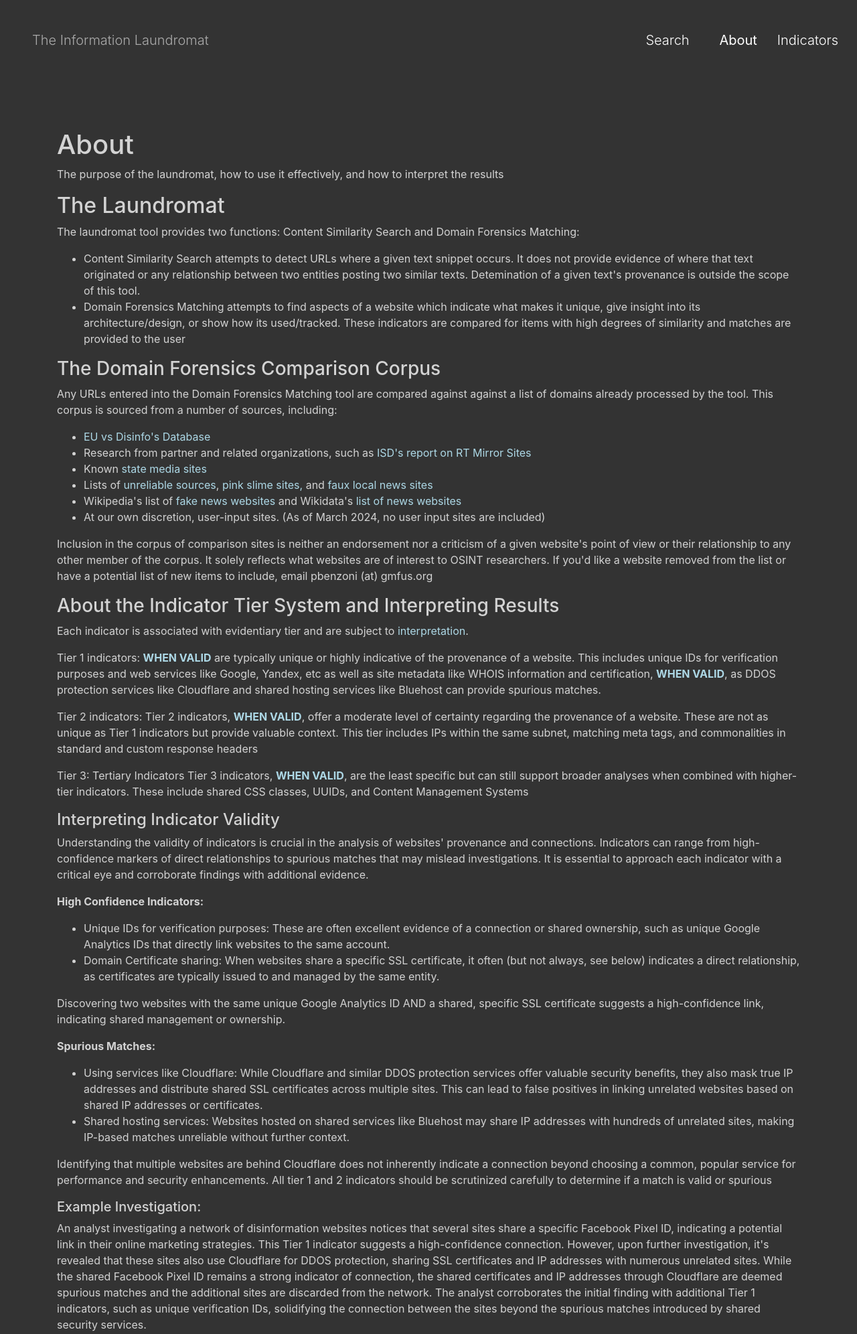
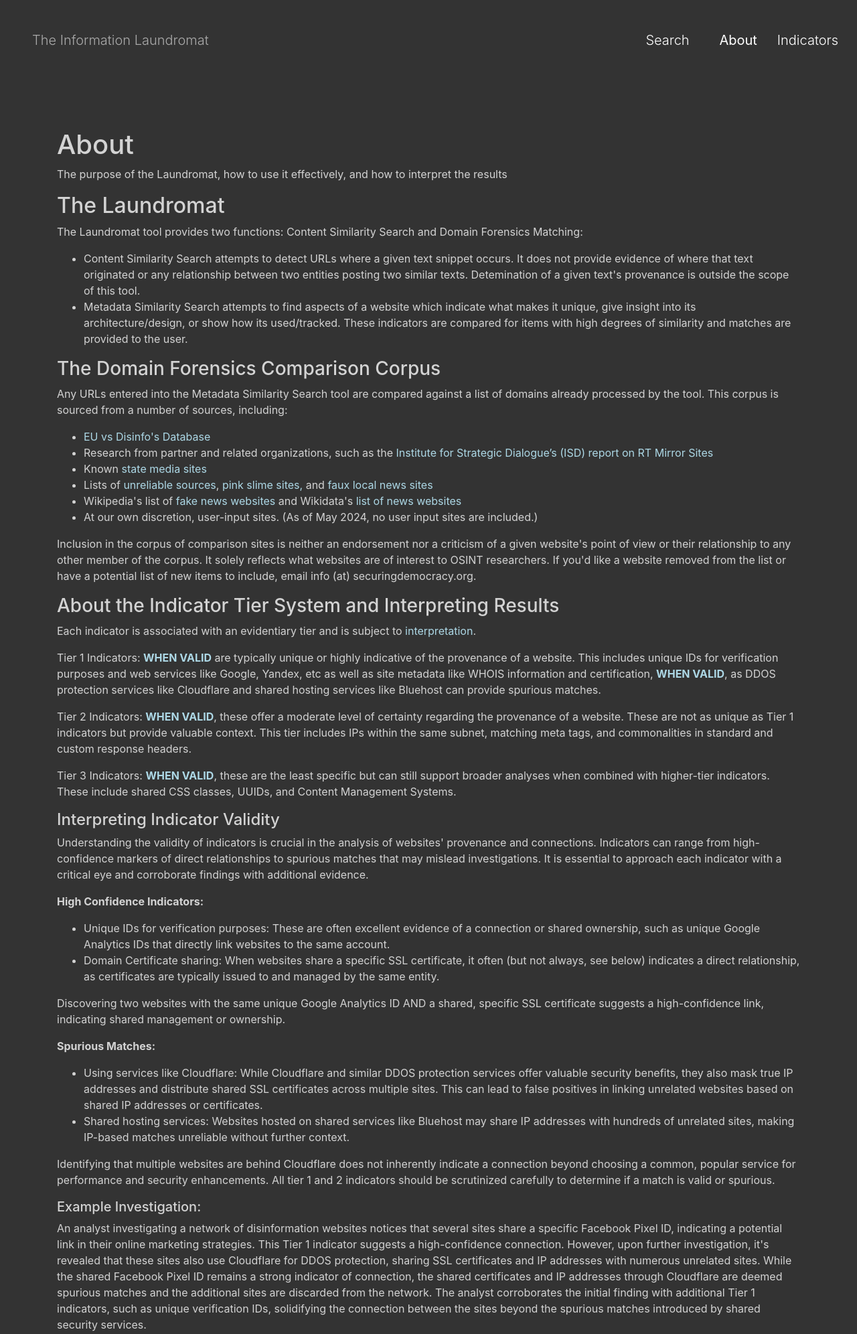
Before and after one commit to ASD-at-GMF/disinfo-laundromat, a Flask app: template templates/about.html in a window 1280 px wide. Shown: the top 1992 px of the page at 67% size. Run offline with Flask 3, Linux system fonts and the light colour scheme; the template is opened without the code that fills it, so the values that code supplies are empty; parts of the project's set-up code (start-up, migrations or seed data) failed here and were passed over; some libraries are stand-ins or nearby versions.

Commit message:
updating templates

```diff
--- a/templates/about.html
+++ b/templates/about.html
@@ -9,7 +9,7 @@
     <link rel="stylesheet" href="https://stackpath.bootstrapcdn.com/bootstrap/4.5.2/css/bootstrap.min.css">
 </head>
 
-<body class="bg-dark-gray ">
+<body class="bg-dark-gray main-page">
     <div class="ml-5 mr-5 text-light-gray ">
         <div class="py-5">
             <div class="row top-nav">
@@ -47,31 +47,31 @@
         <div class="row about-page">
             <div class="col">
                 <h1 id="about">About</h1>
-                <p>The purpose of the laundromat, how to use it effectively, and how to interpret the results
+                <p>The purpose of the Laundromat, how to use it effectively, and how to interpret the results
                 </p>
 
                 <h2 id="the-laundromat">The Laundromat</h2>
-                <p>The laundromat tool provides two functions: Content Similarity Search and Domain Forensics Matching:
+                <p>The Laundromat tool provides two functions: Content Similarity Search and Domain Forensics Matching:
                 </p>
                 <ul>
                     <li>Content Similarity Search attempts to detect URLs where a given text snippet occurs. It does not
                         provide evidence of where that text originated or any relationship between two entities posting
                         two similar texts. Detemination of a given text&#39;s provenance is outside the scope of this
                         tool.</li>
-                    <li>Domain Forensics Matching attempts to find aspects of a website which indicate what makes it
+                    <li>Metadata Similarity Search attempts to find aspects of a website which indicate what makes it
                         unique, give insight into its architecture/design, or show how its used/tracked. These
                         indicators are compared for items with high degrees of similarity and matches are provided to
-                        the user</li>
+                        the user.</li>
                 </ul>
 
                 <h3 id="the-domain-forensics-comparison-corpus">The Domain Forensics Comparison Corpus</h3>
-                <p>Any URLs entered into the Domain Forensics Matching tool are compared against against a list of
+                <p>Any URLs entered into the Metadata Similarity Search tool are compared against a list of
                     domains already processed by the tool. This corpus is sourced from a number of sources, including:
                 </p>
                 <ul>
                     <li><a href="https://euvsdisinfo.eu/disinformation-cases/">EU vs Disinfo&#39;s Database</a></li>
-                    <li>Research from partner and related organizations, such as <a
-                            href="https://isdglobal.org/digital_dispatches/rt-articles-are-finding-their-way-to-european-audiences-but-how/">ISD&#39;s
+                    <li>Research from partner and related organizations, such as the <a
+                            href="https://isdglobal.org/digital_dispatches/rt-articles-are-finding-their-way-to-european-audiences-but-how/">Institute for Strategic Dialogue’s (ISD)
                             report on RT Mirror Sites</a></li>
                     <li>Known <a href="https://github.com/ASD-at-GMF/state-media-profiles">state media sites</a></li>
                     <li>Lists of <a href="https://iffy.news/index/Unreliable Sources">unreliable sources</a>, <a href="https://iffy.news/pink-slime-fake-local-news/">pink slime sites,</a> and <a
@@ -80,36 +80,35 @@
                             news websites</a> and Wikidata&#39;s <a
                             href="https://www.wikidata.org/w/index.php?title=Special:WhatLinksHere/Q17232649&amp;limit=50&amp;dir=next&amp;offset=0%7C3014523">list
                             of news websites</a></li>
-                    <li>At our own discretion, user-input sites. (As of March 2024, no user input sites are included)
+                    <li>At our own discretion, user-input sites. (As of May 2024, no user input sites are included.)
                     </li>
                 </ul>
 
                 <p>Inclusion in the corpus of comparison sites is neither an endorsement nor a criticism of a given
                     website&#39;s point of view or their relationship to any other member of the corpus. It solely
                     reflects what websites are of interest to OSINT researchers. If you&#39;d like a website removed
-                    from the list or have a potential list of new items to include, email pbenzoni (at) gmfus.org</p>
+                    from the list or have a potential list of new items to include, email info (at) securingdemocracy.org.</p>
 
 
                 <h3 id="about-the-indicator-tier-system-and-interpreting-results">About the Indicator Tier
                     System and Interpreting Results</h3>
 
-                <p>Each indicator is associated with evidentiary tier and are subject to <a
+                <p>Each indicator is associated with an evidentiary tier and is subject to <a
                         href="#Interpreting Indicator Validity">interpretation</a>. </p>
-                <p>Tier 1 indicators: <a href="#Interpreting Indicator Validity"><strong>WHEN VALID</strong></a> are
+                <p>Tier 1 Indicators: <a href="#Interpreting Indicator Validity"><strong>WHEN VALID</strong></a> are
                     typically unique or highly indicative of the provenance of a website. This includes unique IDs for
                     verification purposes and web services like Google, Yandex, etc as well as site metadata like WHOIS
                     information and certification, <a href="#Interpreting Indicator Validity"><strong>WHEN
                             VALID</strong></a>, as DDOS protection services like Cloudflare and shared hosting services
                     like Bluehost can provide spurious matches. </p>
-                <p>Tier 2 indicators: Tier 2 indicators, <a href="#Interpreting Indicator Validity"><strong>WHEN
-                            VALID</strong></a>, offer a moderate level of certainty regarding the provenance of a
+                <p>Tier 2 Indicators: <a href="#Interpreting Indicator Validity"><strong>WHEN
+                            VALID</strong></a>, these offer a moderate level of certainty regarding the provenance of a
                     website. These are not as unique as Tier 1 indicators but provide valuable context. This tier
                     includes IPs within the same subnet, matching meta tags, and commonalities in standard and custom
-                    response headers</p>
-                <p>Tier 3: Tertiary Indicators
-                    Tier 3 indicators, <a href="#Interpreting Indicator Validity"><strong>WHEN VALID</strong></a>, are
+                    response headers.</p>
+                <p>Tier 3 Indicators: <a href="#Interpreting Indicator Validity"><strong>WHEN VALID</strong></a>, these are
                     the least specific but can still support broader analyses when combined with higher-tier indicators.
-                    These include shared CSS classes, UUIDs, and Content Management Systems </p>
+                    These include shared CSS classes, UUIDs, and Content Management Systems. </p>
                 <h4 id="interpreting-indicator-validity">Interpreting Indicator Validity</h4>
                 <p>Understanding the validity of indicators is crucial in the analysis of websites&#39; provenance and
                     connections. Indicators can range from high-confidence markers of direct relationships to spurious
@@ -138,12 +137,12 @@
                 </ul>
                 <p>Identifying that multiple websites are behind Cloudflare does not inherently indicate a connection
                     beyond choosing a common, popular service for performance and security enhancements. All tier 1 and
-                    2 indicators should be scrutinized carefully to determine if a match is valid or spurious</p>
+                    2 indicators should be scrutinized carefully to determine if a match is valid or spurious.</p>
                 <h5 id="example-investigation-">Example Investigation:</h5>
                 <p>An analyst investigating a network of disinformation websites notices that several sites share a
                     specific Facebook Pixel ID, indicating a potential link in their online marketing strategies. This
                     Tier 1 indicator suggests a high-confidence connection. However, upon further investigation,
-                    it&#39;s revealed that these sites also use Cloudflare for DDOS protection, sharing SSL certificates
+                    it's revealed that these sites also use Cloudflare for DDOS protection, sharing SSL certificates
                     and IP addresses with numerous unrelated sites. While the shared Facebook Pixel ID remains a strong
                     indicator of connection, the shared certificates and IP addresses through Cloudflare are deemed
                     spurious matches and the additional sites are discarded from the network. The analyst corroborates
@@ -162,7 +161,7 @@
                 <p>Enter the full URL of an article or webpage (e.g. <a
                         href="https://tech.cnn.com/article-title.html">https://tech.cnn.com/article-title.html</a> or <a
                         href="https://www.rt.com/russia/588284-darkening-prospects-ukraine-postwar/">https://www.rt.com/russia/588284-darkening-prospects-ukraine-postwar/</a>)
-                    to automatically attempt to extract title and content </p>
+                    to automatically attempt to extract title and content. </p>
                 <h4 id="advanced-title-content-search">Advanced (Title/Content) Search</h4>
                 <p>This search allows users to specify the title and content (and apply boolean ANDs/ORs to the title
                     and content). It also requires specifying a country and language to search in. As not all languages
@@ -173,15 +172,15 @@
                     title or snippet which matches the provided inputs as determined by the <a
                         href="https://en.wikipedia.org/wiki/Gestalt_pattern_matching">Ratcliff/Obershelp algorithm.</a>.
                 </p>
-                <h3 id="domain-forensics-matching">Domain Forensics Matching</h3>
+                <h3 id="domain-forensics-matching">Metadata Similarity Search</h3>
                 <p>This search, which will accept a list of one or more <a
                         href="https://en.wikipedia.org/wiki/Fully_qualified_domain_name">fully qualified domain
                         names.</a> (including a prepended https:// on each domain name). This will produce a list of
-                    indicators and a list of sites which match (or are extremely similart to) those indicators.
+                    indicators and a list of sites which match (or are extremely similar to) those indicators.
                     Indicators, and thus matches, are broken into the three tiers described above. </p>
                 <h2 id="partners-sponsors-disclaimers">Partners, Sponsors, Disclaimers</h2>
-                <p>The Laundromat Tool is made possible with the support of European Media and Information Fund (EMIF).
-                    The Information Laundromat Tool is built a partnership of the Alliance for Securing Democracy (ASD),
+                <p>The Laundromat Tool is made possible with the support of the European Media and Information Fund (EMIF).
+                    The Information Laundromat Tool is built by a partnership of the Alliance for Securing Democracy (ASD),
                     the Institute for Strategic Dialogue (ISD), and the University of Amsterdam (UvA) through the
                     Digital Methods Institute.
                 </p>
@@ -623,7 +622,7 @@
                 <h2 id="disclaimers">Disclaimers</h2>
                 <h3 id="opinions-disclaimer">Opinions Disclaimer</h3>
                 <p>The sole responsibility for any content supported by the European Media and Information Fund lies
-                    with the author(s) and it may not necessarily reflect the positions of the EMIF and the Fund
+                    with the author(s) and it may not necessarily reflect the positions of the EMIF and the Fund's
                     Partners, the Calouste Gulbenkian Foundation and the European University Institute.</p>
                 <h3 id="gdpr-disclaimer">GDPR Disclaimer</h3>
                 <p>The Information Laundromat tool is committed to protecting and respecting your privacy in compliance
@@ -903,7 +902,10 @@
     .about-page a:hover {
         color: lightgray;
     }
-
+    .main-page {
+        max-width: 1800px;
+        margin: 0 auto;
+    }
 
 </style>
 </html>
```
Also changed, not shown: templates/index.html (+8 -8 lines), templates/indicators.html (+22 -4 lines).
